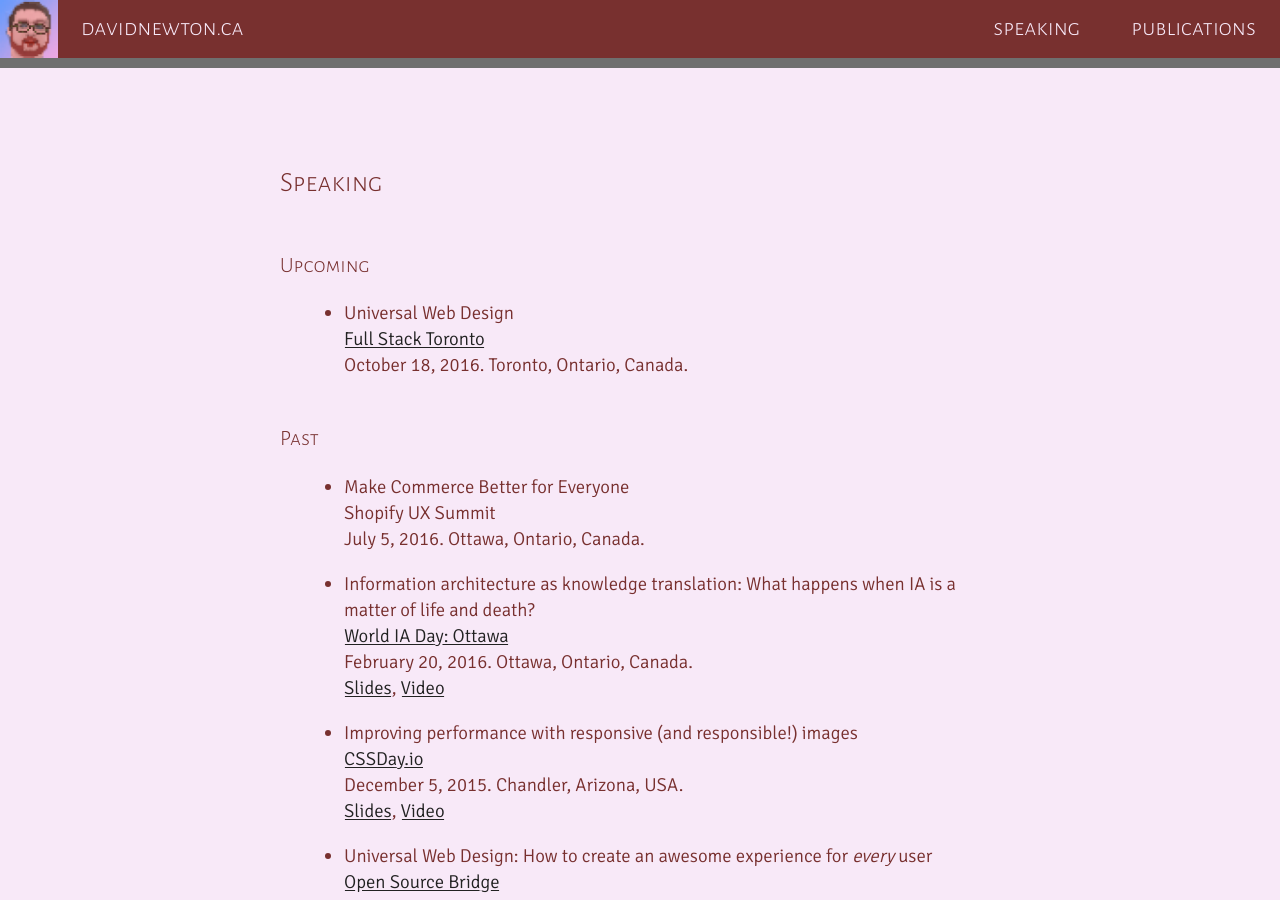
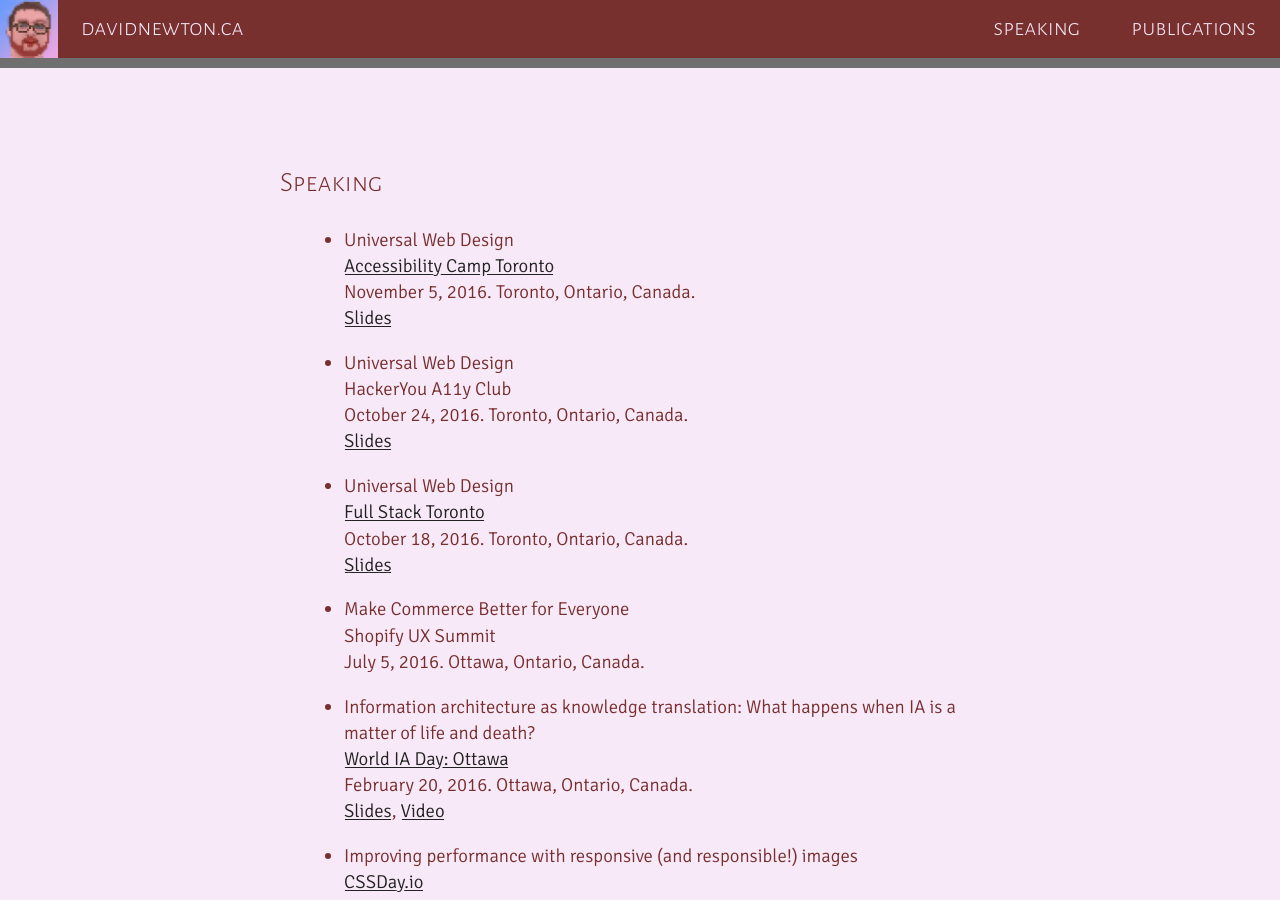
Before and after one commit to nwtn/nwtn.github.io, a Jekyll site: the page built from speaking.md, in a window 1280 px wide and 900 px high. Built offline with Jekyll 4.4.1, drawn with Linux system fonts in a browser that asks for light colours.

Commit message:
add fall talks

```diff
--- a/speaking.md
+++ b/speaking.md
@@ -5,13 +5,23 @@ permalink: /speaking/
 ord: 1
 ---
 
-### Upcoming
+<!-- ### Upcoming -->
+<!-- ### Past -->
+
+* Universal Web Design
+[Accessibility Camp Toronto](http://www.accessibilitycampto.org/)
+November 5, 2016. Toronto, Ontario, Canada.
+[Slides](https://speakerdeck.com/newtron/universal-web-design-accessibility-camp-toronto)
+
+* Universal Web Design
+HackerYou A11y Club
+October 24, 2016. Toronto, Ontario, Canada.
+[Slides](https://speakerdeck.com/newtron/universal-web-design-hackeryou-a11y-club)
 
 * Universal Web Design
 [Full Stack Toronto](http://fsto.co/)
 October 18, 2016. Toronto, Ontario, Canada.
-
-### Past
+[Slides](https://speakerdeck.com/newtron/universal-web-design-full-stack-toronto)
 
 * Make Commerce Better for Everyone
 Shopify UX Summit
```
